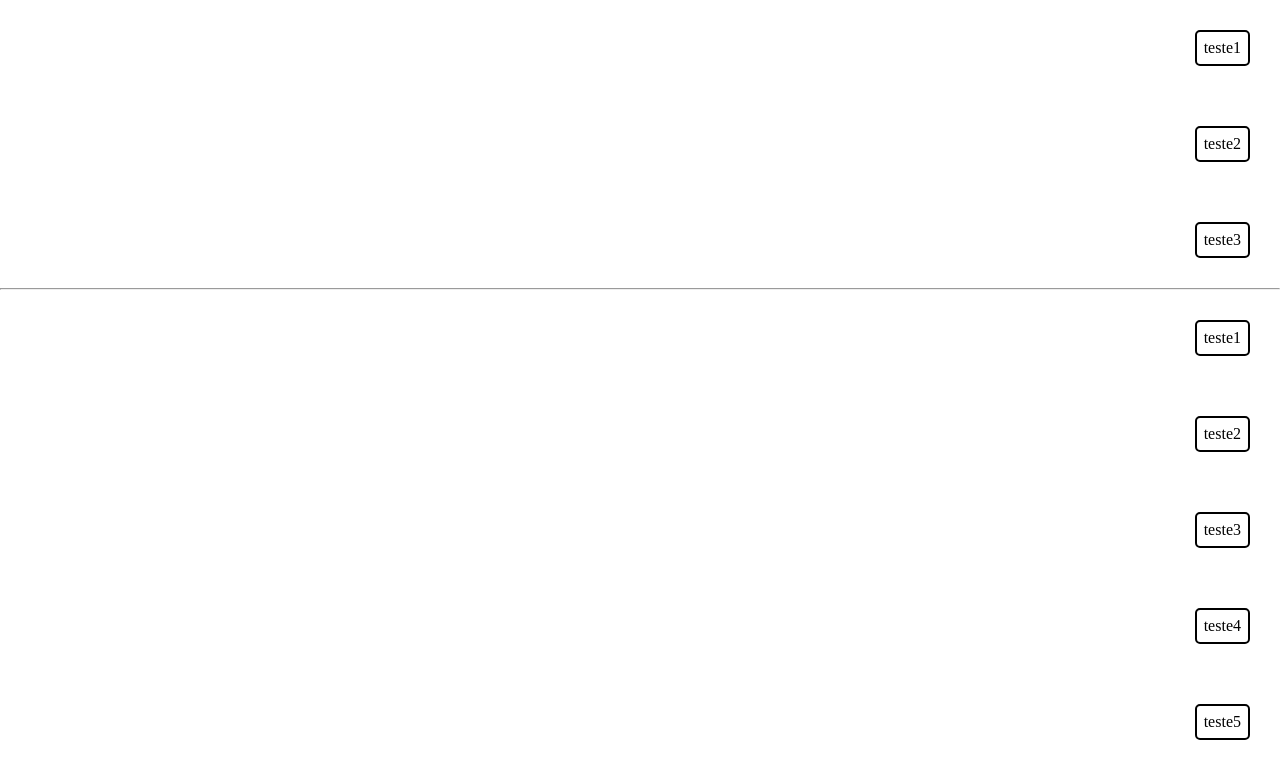
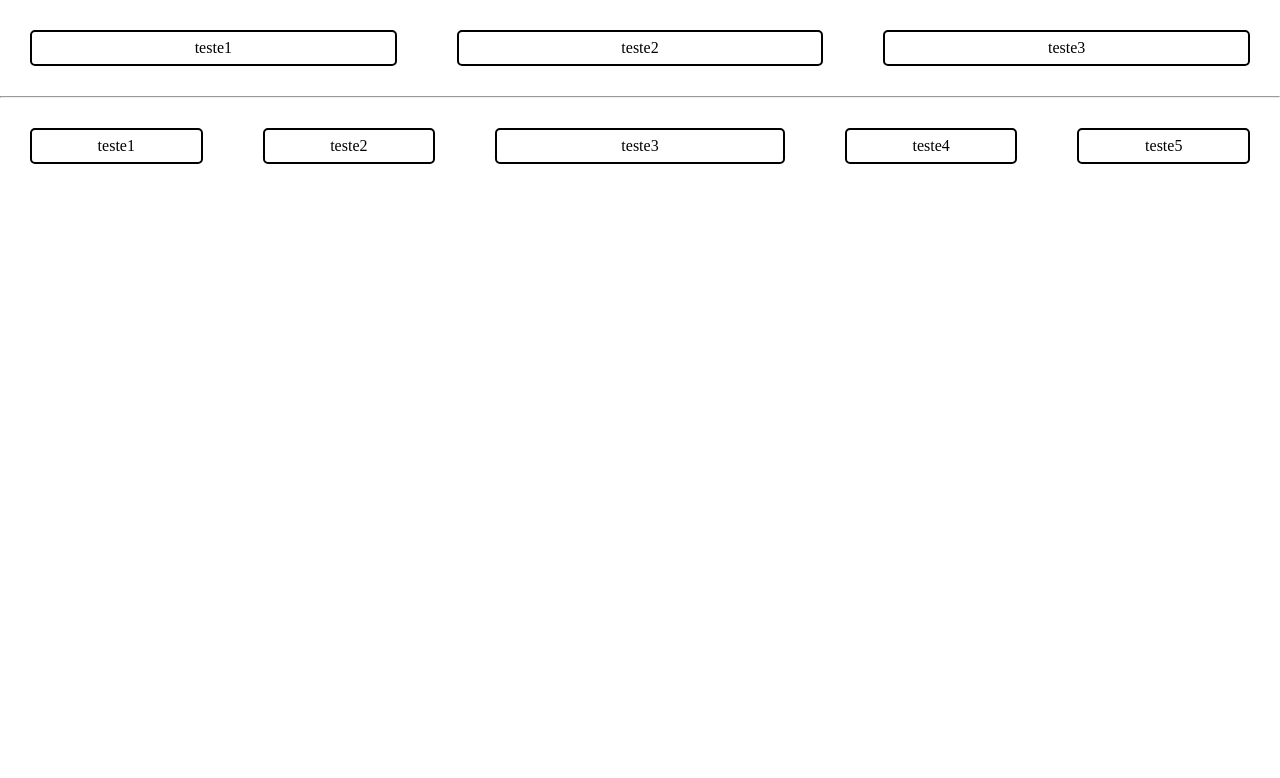
Before and after one commit to u-riick/CC1N-CSW-26, a plain HTML site: page Aula 13 - CSW/index.html in a window 1280 px wide. Drawn offline with Linux system fonts and the light colour scheme.

Commit message:
Add files via upload

```diff
--- a/Aula 13 - CSW/index.html
+++ b/Aula 13 - CSW/index.html
@@ -8,18 +8,18 @@
 
 </head>
 <body>
-    <div>
-        <section class="item1-box1"><p>teste1</p></section>
-        <section class="item2-box1"><p>teste2</p></section>
-        <section class="item3-box1"><p>teste3</p></section>
-    </div>
+    <main>
+        <p class="item1-box1">teste1</p>
+        <p class="item2-box1">teste2</p>
+        <p class="item3-box1">teste3</p>
+    </main>
     <hr>
-    <div>
-        <section class="item1-box2"><p>teste1</p></section>
-        <section class="item2-box2"><p>teste2</p></section>
-        <section class="item3-box2"><p>teste3</p></section>
-        <section class="item4-box2"><p>teste4</p></section>
-        <section class="item5-box2"><p>teste5</p></section>
-    </div>
+    <main>
+        <p class="item1-box2">teste1</p>
+        <p class="item2-box2">teste2</p>
+        <p class="item3-box2">teste3</p>
+        <p class="item4-box2">teste4</p>
+        <p class="item5-box2">teste5</p>
+    </main>
 </body>
 </html>
--- a/Aula 13 - CSW/style.css
+++ b/Aula 13 - CSW/style.css
@@ -4,21 +4,20 @@
     box-sizing: border-box;
 }
 
-div{
+main{
     display: flex;
-    flex-direction: column;
-}
-
-section{
-    display: flex;
-    margin: 30px;
-    justify-content: flex-end;
+    flex-direction: row;
+    flex: 1;
 }
 
 p{
+    display: flex;
+    justify-content: center;
+    margin: 30px;
     padding: 7px;
     border: 2px solid black;
     border-radius: 5px;
+
 }
 
 .item1-box1{
```
